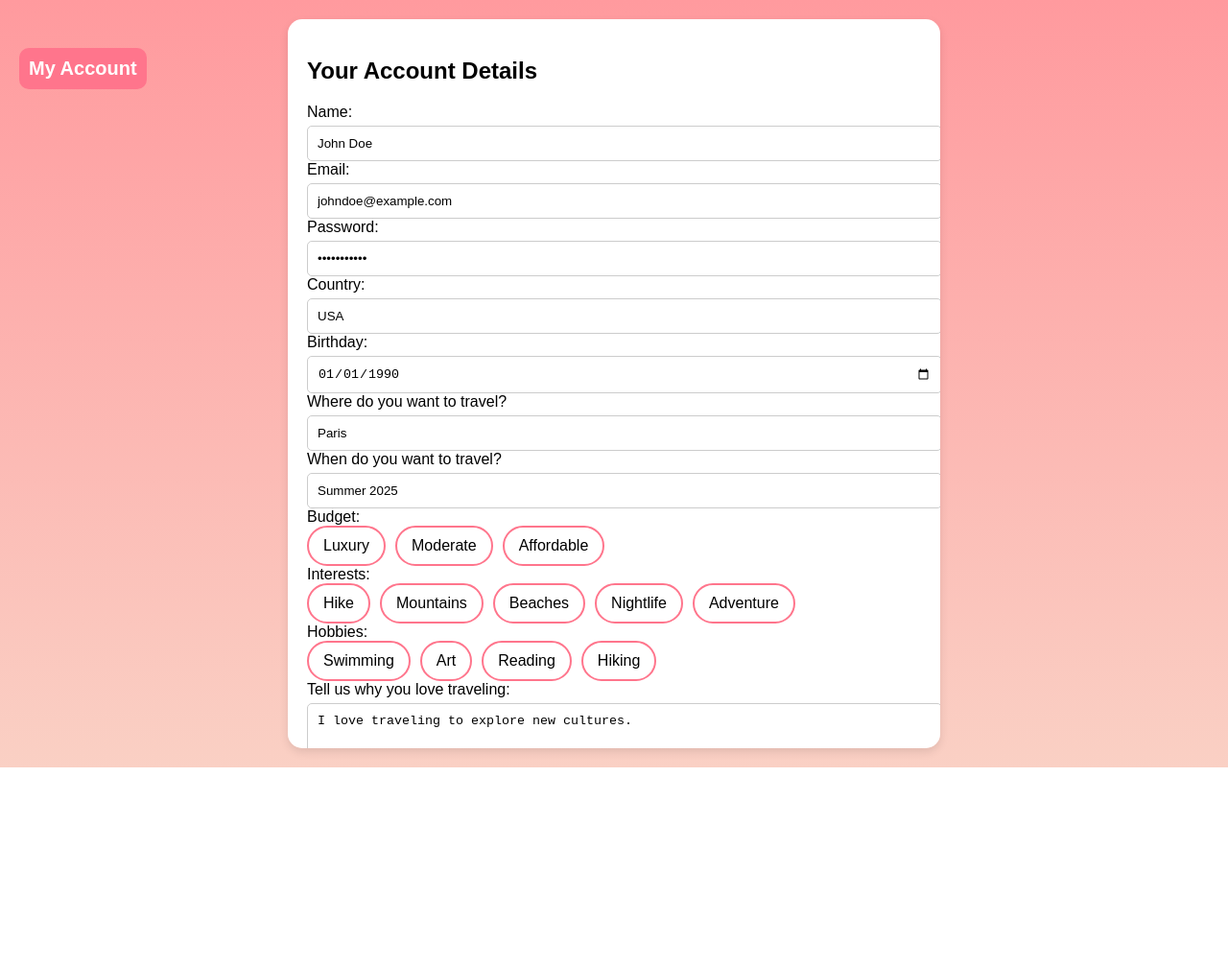
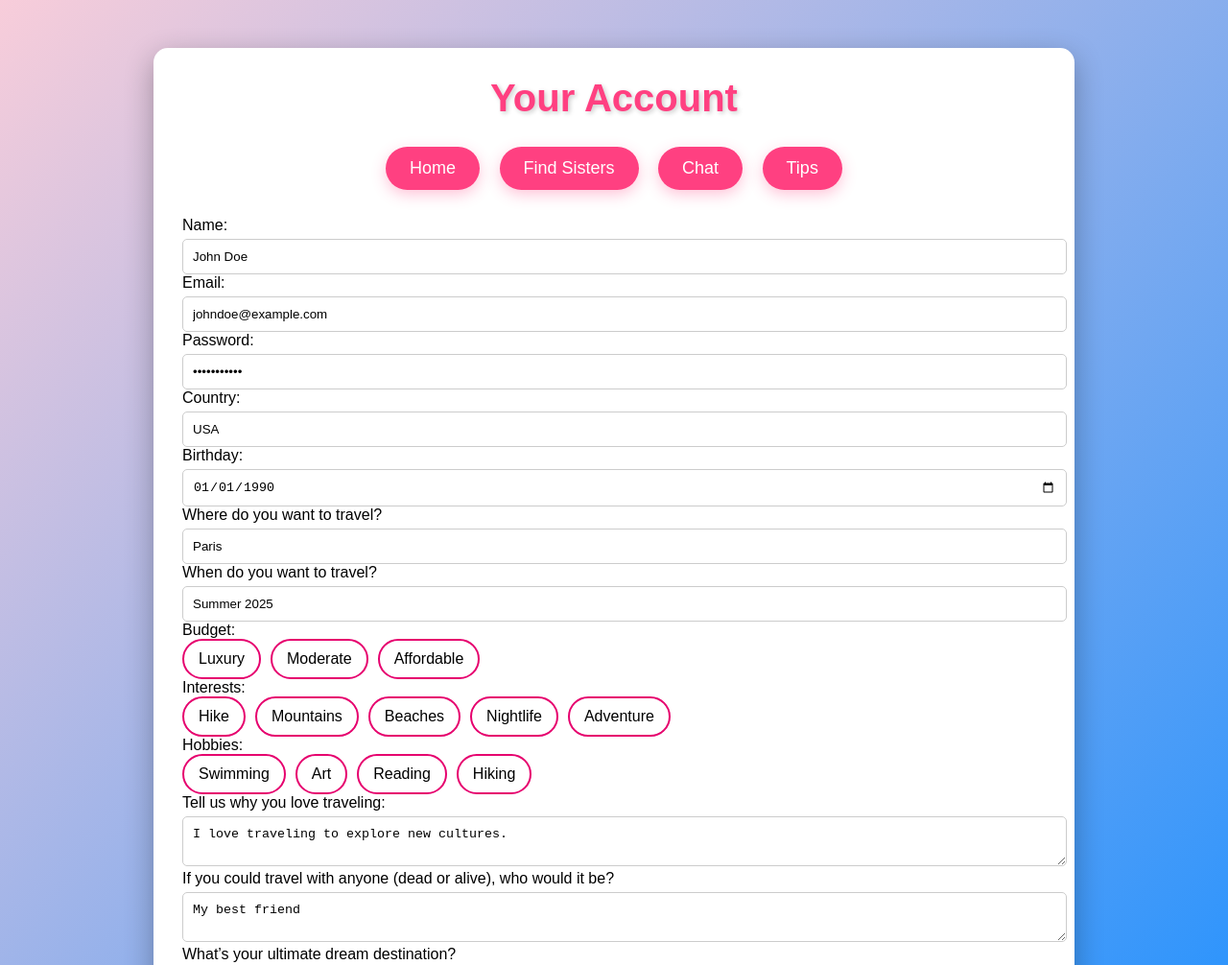
Before and after one commit to chaya-v/AthenaHacks25, a website: page website/myaccount.html in a window 1280 px wide. Shown: the top 1006 px of the page at 96% size. Before the commit the page ends 800 px from the top, so only its background shows below. Drawn offline with nearby package versions, Linux system fonts and the light colour scheme.

Commit message:
chat and my account page changes

```diff
--- a/website/myaccount.html
+++ b/website/myaccount.html
@@ -5,13 +5,24 @@
     <meta charset="UTF-8">
     <meta name="viewport" content="width=device-width, initial-scale=1.0">
     <title>Account Page</title>
-    <link rel="stylesheet" href="styles.css">
     <script src="https://code.jquery.com/jquery-3.6.0.min.js"></script>
 </head>
 <body>
     <div class="container">
-        <h2>Your Account Details</h2>
-        <div class="account-sidebar">My Account</div>
+
+		<div class="header">Your Account</div>
+
+	    <div class="nav">
+			<a href="index.html">
+            <button>Home</button></a>
+            <a href="matches.html">
+            <button>Find Sisters</button></a>
+			<a href="chat.html">
+            <button>Chat</button></a>
+			<a href="tips.html">
+            <button>Tips</button></a>
+        </div>
+
         <form id="account-form">
             <label for="name">Name:</label>
             <input type="text" id="name" name="name" value="John Doe" required>
@@ -104,35 +115,50 @@
 <style>
     body {
         font-family: Arial, sans-serif;
-        background: linear-gradient(to bottom, #ff9a9e, #fad0c4);
+        background: linear-gradient(135deg, #f8cdda, #1e90ff);
         display: flex;
         justify-content: center;
-        align-items: center;
-        height: 100vh;
         margin: 0;
         overflow-y: auto;
     }
+
+
     .container {
-        background: white;
-        padding: 20px;
-        border-radius: 15px;
-        box-shadow: 0px 4px 10px rgba(0, 0, 0, 0.1);
-        width: 50%;
-        max-height: 90vh;
-        overflow-y: auto;
-        position: relative;
-    }
-    .account-sidebar {
-        position: fixed;
-        top: 50px;
-        left: 20px;
-        font-size: 20px;
-        font-weight: bold;
-        background: #ff758c;
-        color: white;
-        padding: 10px;
-        border-radius: 10px;
-    }
+            max-width: 900px;
+            margin: 50px auto;
+            background: white;
+            padding: 30px;
+            border-radius: 15px;
+            box-shadow: 0 10px 30px rgba(0, 0, 0, 0.3);
+            animation: fadeIn 1s ease-in-out;
+     }
+	.header {
+            font-size: 40px;
+            font-weight: 700;
+            color: #ff4081;
+            text-shadow: 2px 2px 5px rgba(0, 0, 0, 0.2);
+			text-align: center;
+        }
+		.nav {
+            margin: 20px 0;
+			text-align: center;
+        }
+        .nav button {
+            background: #ff4081;
+            border: none;
+            padding: 12px 25px;
+            color: white;
+            font-size: 18px;
+            margin: 8px;
+            border-radius: 30px;
+            cursor: pointer;
+            transition: all 0.3s ease;
+            box-shadow: 0 5px 15px rgba(255, 64, 129, 0.3);
+        }
+        .nav button:hover {
+            background: #e6006e;
+            transform: scale(1.1);
+        }
     .selection-group {
         display: flex;
         gap: 10px;
@@ -140,14 +166,14 @@
     }
     .selection-option {
         padding: 10px 15px;
-        border: 2px solid #ff758c;
+        border: 2px solid #e6006e;;
         border-radius: 25px;
         cursor: pointer;
         transition: 0.3s;
         text-align: center;
     }
     .selection-option:hover, .selection-option.selected {
-        background: #ff758c;
+        background: #e6006e;
         color: white;
     }
     textarea, input {
@@ -158,15 +184,18 @@
         border: 1px solid #ccc;
     }
     button {
-        background: #ff758c;
+        background: #ff4081;
         color: white;
         border: none;
         padding: 10px 15px;
-        border-radius: 5px;
-        cursor: pointer;
+        border-radius: 30px;
         margin-top: 15px;
+		font-size: 18px;
+		cursor: pointer;
+        transition: all 0.3s ease;
     }
     button:hover {
-        background: #ff4e64;
+        background: #e6006e;
+        transform: scale(1.1);
     }
 </style>
```
Also changed, not shown: website/chat.html (+4 -3 lines).
